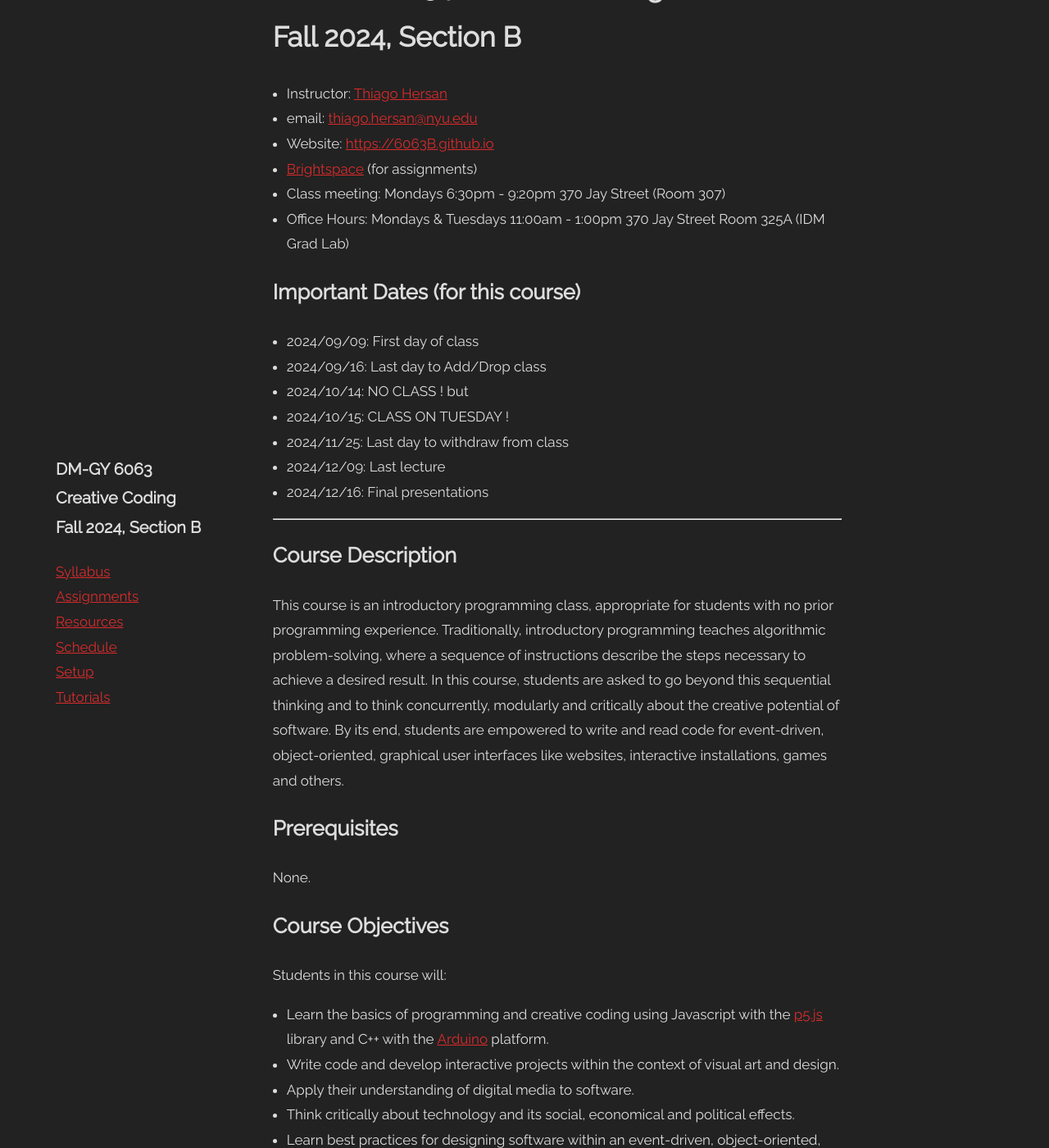
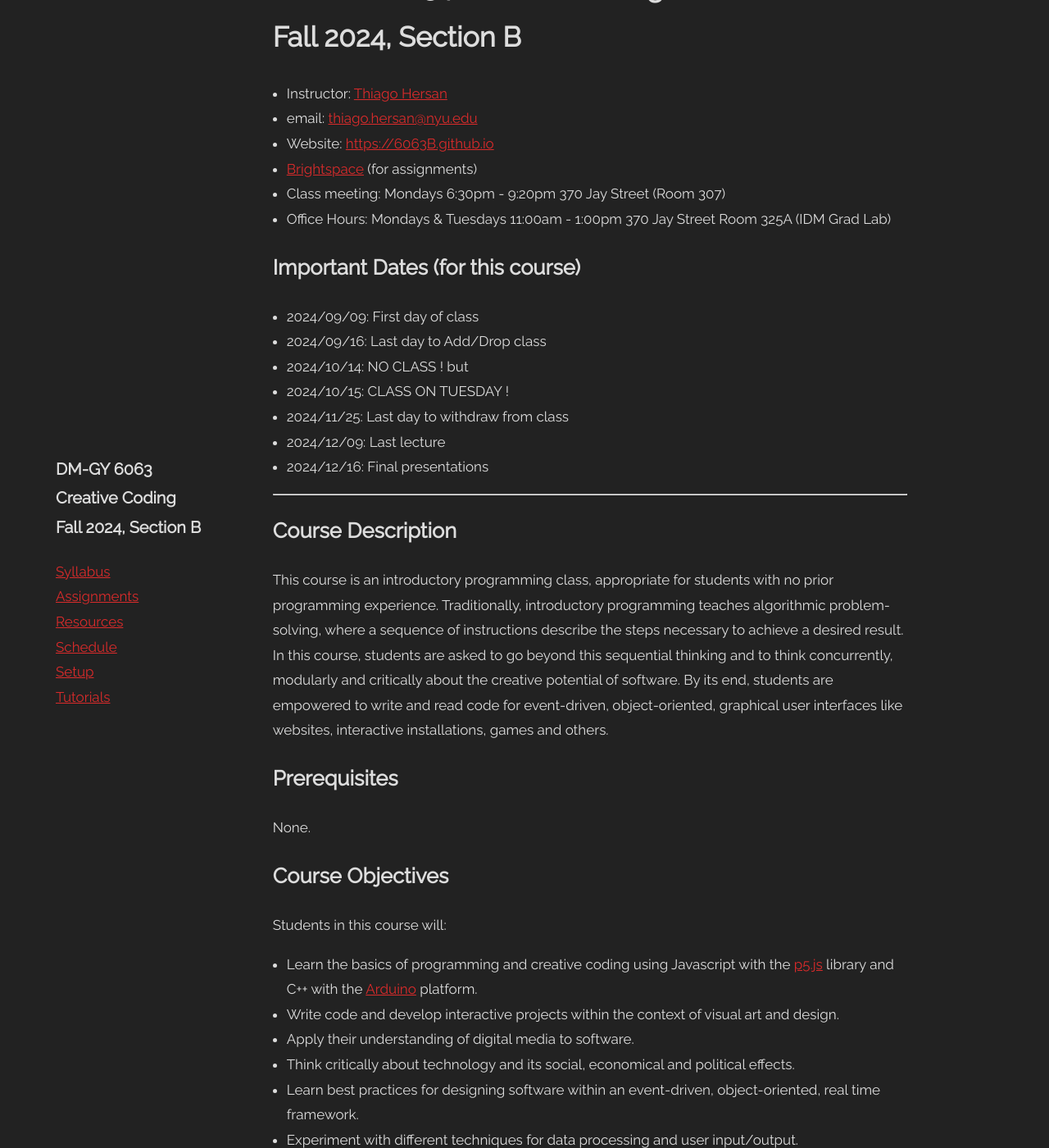
Before and after one commit to DM-GY-6063-2024F-B/DM-GY-6063-2024F-B.github.io, a Jekyll site: the page built from README.md, in a window 1280 px wide and 1400 px high, scrolled down 227 px. Shown: the whole window at 82% size. Built offline with Jekyll 4.4.1, drawn with Linux system fonts in a browser that asks for light colours.

Commit message:
fix content width

```diff
--- a/css/main.scss
+++ b/css/main.scss
@@ -109,7 +109,7 @@ th {
 
 .content-container {
   flex: 1;
-  max-width: 720px;
+  max-width: 800px;
   padding: 0.75rem;
 }
 
```
